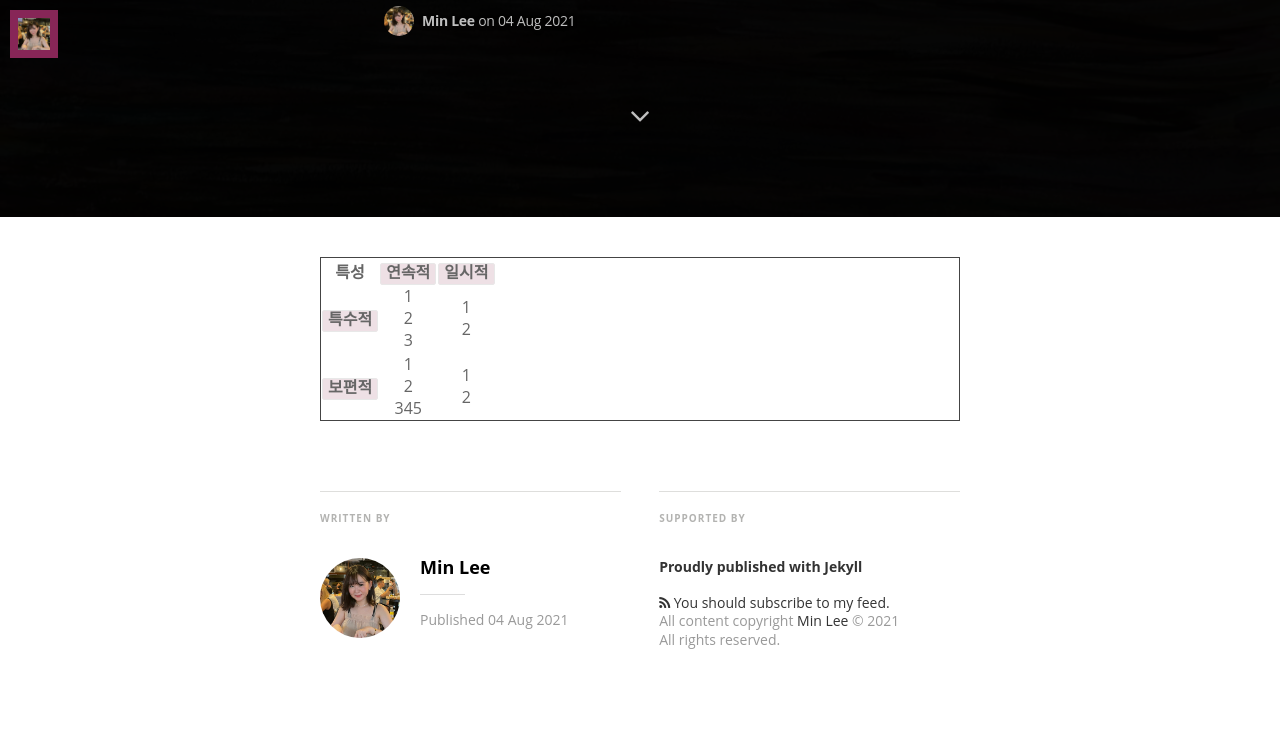
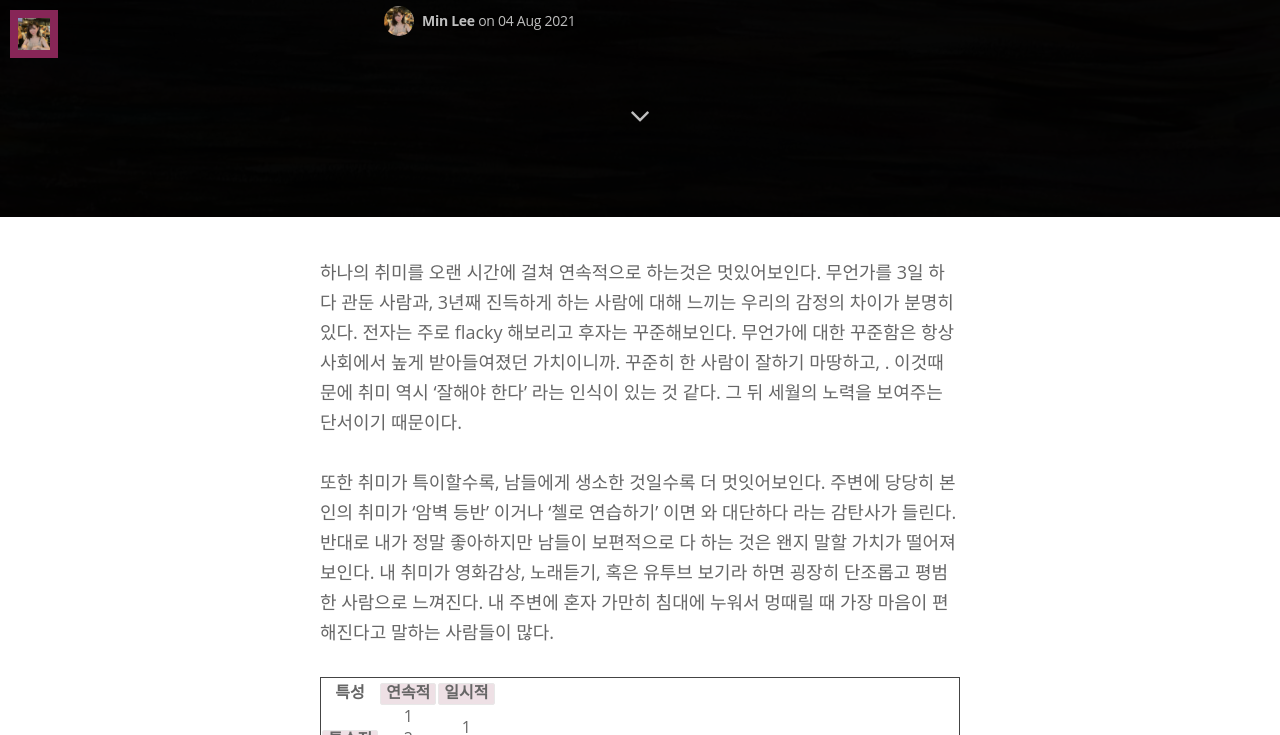
Before and after one commit to minniie/minniie.github.io, a Jekyll site: the page built from _posts/2021-08-05-post4.markdown, in a window 1280 px wide and 900 px high, scrolled down 683 px, cut to the strip 0-735 px from the top of the window. Built offline with Jekyll 4.4.1, drawn with Linux system fonts in a browser that asks for light colours; nearby versions of some CDN libraries; some web fonts are replaced.

Commit message:
Update 2021-08-05-post4.markdown

```diff
--- a/_posts/2021-08-05-post4.markdown
+++ b/_posts/2021-08-05-post4.markdown
@@ -8,6 +8,9 @@ image: /assets/article_images/2021-08-04-post3/wallpaper.jpg
 use_math: true
 ---
 
+하나의 취미를 오랜 시간에 걸쳐 연속적으로 하는것은 멋있어보인다. 무언가를 3일 하다 관둔 사람과, 3년째 진득하게 하는 사람에 대해 느끼는 우리의 감정의 차이가 분명히 있다. 전자는 주로 flacky 해보리고 후자는 꾸준해보인다. 무언가에 대한 꾸준함은 항상 사회에서 높게 받아들여졌던 가치이니까. 꾸준히 한 사람이 잘하기 마땅하고, . 이것때문에 취미 역시 ‘잘해야 한다’ 라는 인식이 있는 것 같다. 그 뒤 세월의 노력을 보여주는 단서이기 때문이다.
+
+또한 취미가 특이할수록, 남들에게 생소한 것일수록 더 멋잇어보인다. 주변에 당당히 본인의 취미가 ‘암벽 등반’ 이거나 ‘첼로 연습하기’ 이면 와 대단하다 라는 감탄사가 들린다. 반대로 내가 정말 좋아하지만 남들이 보편적으로 다 하는 것은 왠지 말할 가치가 떨어져보인다. 내 취미가 영화감상, 노래듣기, 혹은 유투브 보기라 하면 굉장히 단조롭고 평범한 사람으로 느껴진다. 내 주변에 혼자 가만히 침대에 누워서 멍때릴 때 가장 마음이 편해진다고 말하는 사람들이 많다.
 
  특성 | **`연속적`** | **`일시적`**
 :---:|:---:|:---:
```
